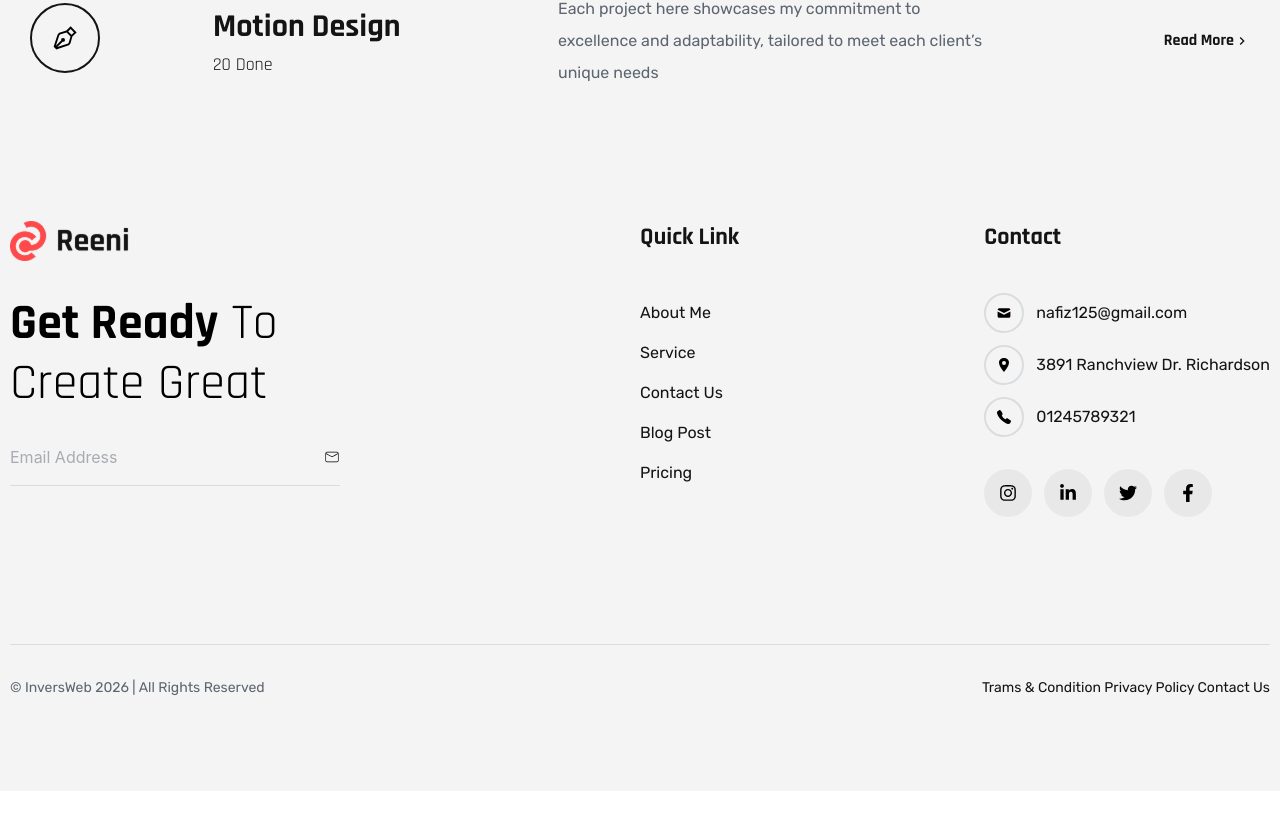
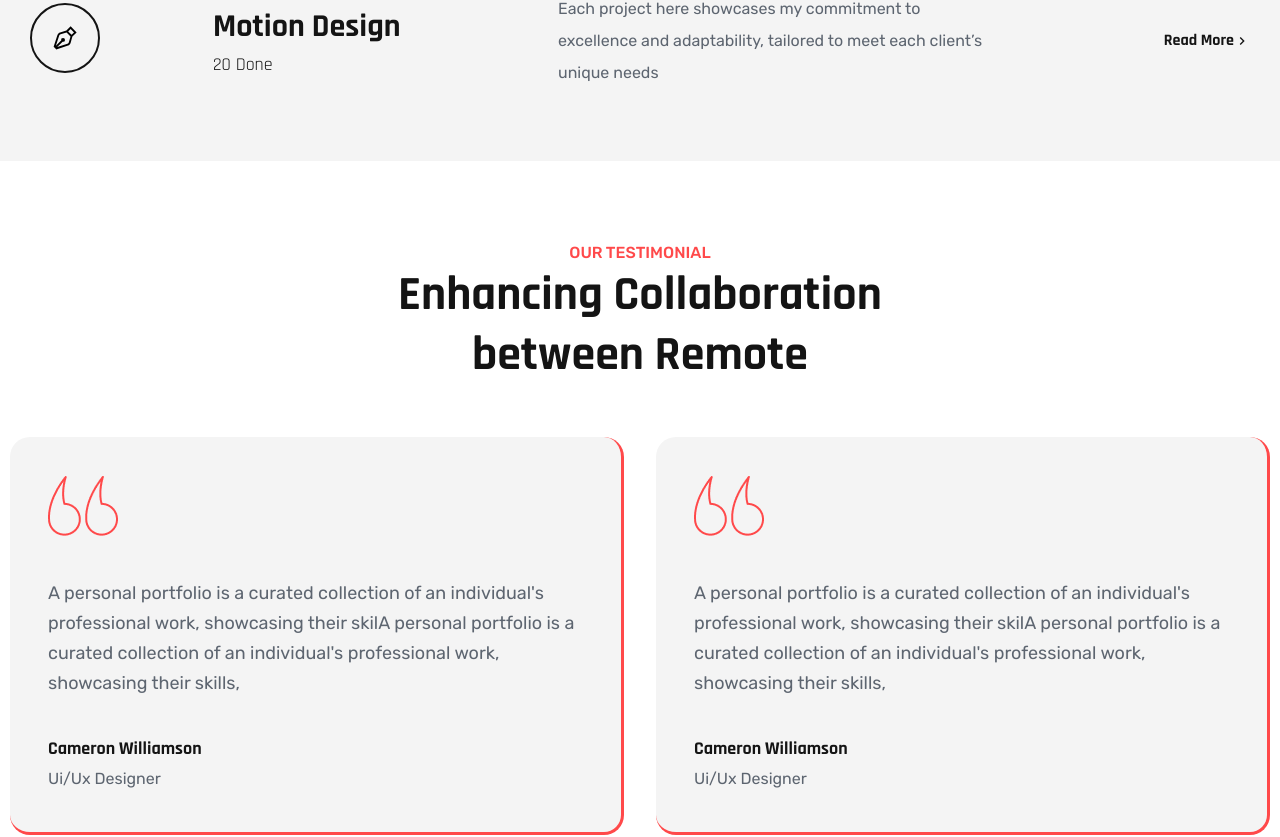
Before and after one commit to riemetoba/Reeni_portfolio, a React (Vite) app: page / in a window 1280 px wide. Shown: the part 4174-5011 px from the top of the page. Before the commit the page ends 4965 px from the top, so only its background shows below. Built offline with nearby package versions, Linux system fonts and the light colour scheme.

Commit message:
Testimonial section

```diff
--- a/src/App.jsx
+++ b/src/App.jsx
@@ -6,6 +6,7 @@ import Experience from './components/layouts/Experience'
 import ExperienceCounter from './components/layouts/ExperienceCounter'
 import Portfolio from './components/layouts/Portfolio'
 import MySkill from './components/layouts/MySkill'
+import Testimonial from './components/layouts/Testimonial'
 
 function App() {
 
@@ -17,6 +18,7 @@ function App() {
     <ExperienceCounter/>
     <Portfolio/>
     <MySkill/>
+    <Testimonial/>
     <Footer/>
     </>
   )
--- /dev/null
+++ b/src/components/layouts/Testimonial.jsx
@@ -0,0 +1,63 @@
+import Image from "../Image";
+import testIcon from "/src/assets/testimonial-icon.png";
+
+const Testimonial = () => {
+  return (
+    <section>
+      <div className="container lg:py-20 py-10">
+        {/* Title text start  */}
+        <div className="">
+          <h4 className="text-base text-red font-medium  font-rubik  text-center uppercase">
+            Our Testimonial
+          </h4>
+          <h3 className="lg:text-5xl md:text-[32px] text-[22px] text-common font-bold font-rajdhani text-center lg:leading-15 lg:w-121 w-full mx-auto">
+            Enhancing Collaboration between Remote
+          </h3>
+        </div>
+        {/* Title text end  */}
+        <div className="lg:flex justify-between items-center gap-8 lg:mt-13 mt-7.5">
+            {/* Flex left  */}
+          <div className="lg:w-1/2 w-full lg:mt-0 mt-7.5">
+            <div className="p-9.5 bg-[#F4F4F4] border-b-3 border-r-3 border-red rounded-[20px]">
+              <Image src={testIcon} />
+              <p className="text-lg text-[#5D6570] font-rubik leading-7.5 mt-10.5">
+                A personal portfolio is a curated collection of an individual's
+                professional work, showcasing their skilA personal portfolio is
+                a curated collection of an individual's professional work,
+                showcasing their skills,
+              </p>
+              <h3 className="text-lg text-common font-bold font-rajdhani leading-7.5 mt-9">
+                Cameron Williamson
+              </h3>
+              <h4 className="text-base text-[#5D6570] font-rubik leading-7.5">
+                Ui/Ux Designer
+              </h4>
+            </div>
+          </div>
+          {/* Flex left  */}
+          {/* Flex right  */}
+          <div className="lg:w-1/2 w-full lg:mt-0 mt-7.5">
+            <div className="p-9.5 bg-[#F4F4F4] border-b-3 border-r-3 border-red rounded-[20px]">
+              <Image src={testIcon} />
+              <p className="text-lg text-[#5D6570] font-rubik leading-7.5 mt-10.5">
+                A personal portfolio is a curated collection of an individual's
+                professional work, showcasing their skilA personal portfolio is
+                a curated collection of an individual's professional work,
+                showcasing their skills,
+              </p>
+              <h3 className="text-lg text-common font-bold font-rajdhani leading-7.5 mt-9">
+                Cameron Williamson
+              </h3>
+              <h4 className="text-base text-[#5D6570] font-rubik leading-7.5">
+                Ui/Ux Designer
+              </h4>
+            </div>
+          </div>
+          {/* Flex right  */}
+        </div>
+      </div>
+    </section>
+  );
+};
+
+export default Testimonial;
```
Also changed, not shown: src/assets/testimonial-icon.png (added).
